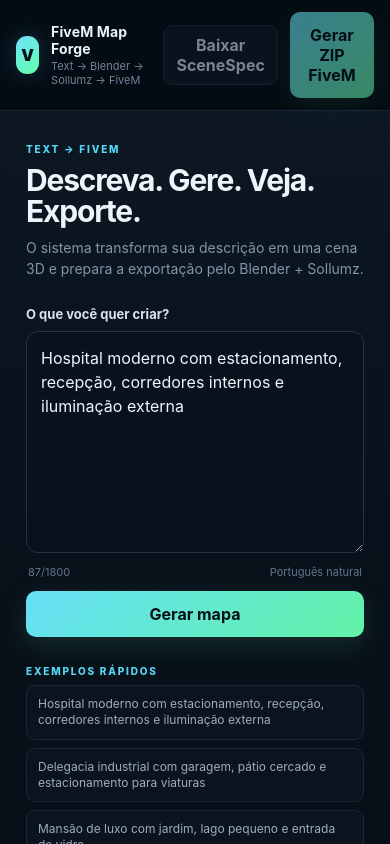
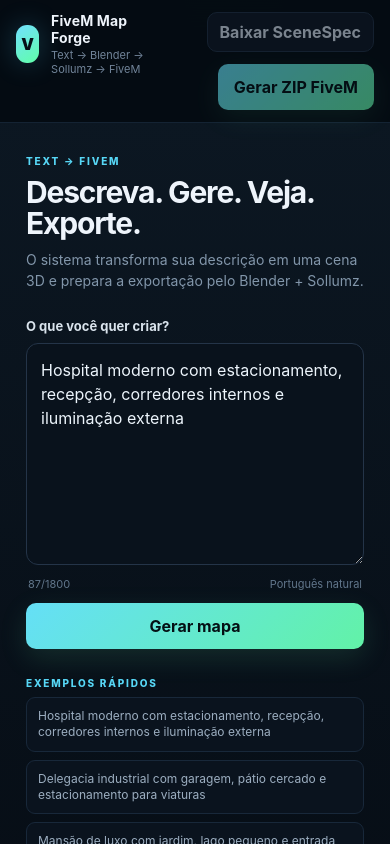
Before and after one commit to gabriell211/fivem-maps, a Next.js app: page / in a window 390 px wide. Shown: the top 844 px of the page. Built offline with nearby package versions, Linux system fonts and the light colour scheme.

Commit message:
style: polish export controls

```diff
--- a/app/globals.css
+++ b/app/globals.css
@@ -23,6 +23,10 @@
 .ghost-button { padding: 9px 12px; color: #dbe7f3; background: #101a26; border: 1px solid #223247; }
 .primary-button { padding: 13px 16px; color: #041014; background: linear-gradient(135deg, #65dff7, #62f2a7); box-shadow: 0 9px 28px rgba(98, 242, 167, .13); }
 .primary-button:hover:not(:disabled), .ghost-button:hover:not(:disabled) { transform: translateY(-1px); }
+.export-control { position: relative; display: flex; align-items: center; }
+.export-control .primary-button { white-space: nowrap; }
+.export-link { display: inline-flex; align-items: center; text-decoration: none; white-space: nowrap; }
+.export-error { position: absolute; top: calc(100% + 7px); right: 0; z-index: 20; width: 270px; padding: 8px 10px; border: 1px solid #63313a; border-radius: 8px; color: #ffabb4; background: #241017; font-size: 10px; line-height: 1.35; box-shadow: 0 12px 30px rgba(0,0,0,.35); }
 .workspace { min-height: calc(100vh - 72px); display: grid; grid-template-columns: 390px minmax(0, 1fr); }
 .sidebar { border-right: 1px solid #142333; padding: 26px; background: linear-gradient(180deg, rgba(12, 23, 34, .96), rgba(6, 13, 21, .98)); overflow-y: auto; }
 .panel-heading h1 { margin: 8px 0 10px; font-size: 30px; line-height: 1.03; letter-spacing: -.04em; }
@@ -59,13 +63,16 @@
 .stat-row span, .muted { color: #6f8499; }
 .stat-row strong { color: #e3edf6; text-transform: capitalize; }
 .muted { margin: 12px 0 0; font-size: 12px; }
+@media (max-width: 1150px) {
+  .status-pill { display: none; }
+}
 @media (max-width: 1000px) {
   .workspace { grid-template-columns: 320px minmax(0, 1fr); }
   .pipeline-list { grid-template-columns: 1fr 1fr; }
 }
 @media (max-width: 780px) {
-  .topbar { height: auto; min-height: 64px; padding: 12px 16px; }
-  .status-pill { display: none; }
+  .topbar { height: auto; min-height: 64px; padding: 12px 16px; align-items: flex-start; }
+  .topbar-actions { flex-wrap: wrap; justify-content: flex-end; }
   .workspace { display: block; }
   .sidebar { border-right: 0; border-bottom: 1px solid #142333; }
   .canvas-column { min-height: 720px; }
```
